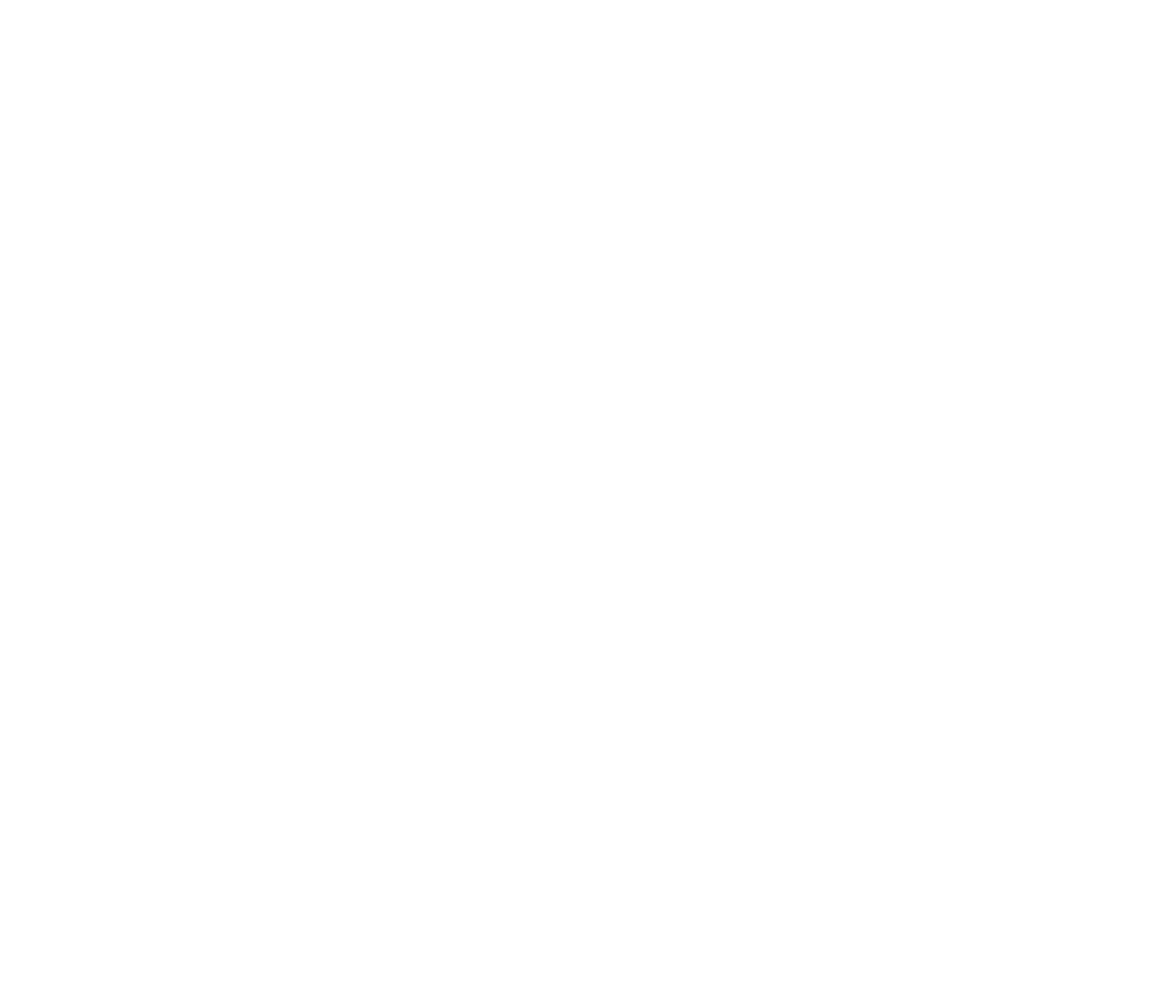
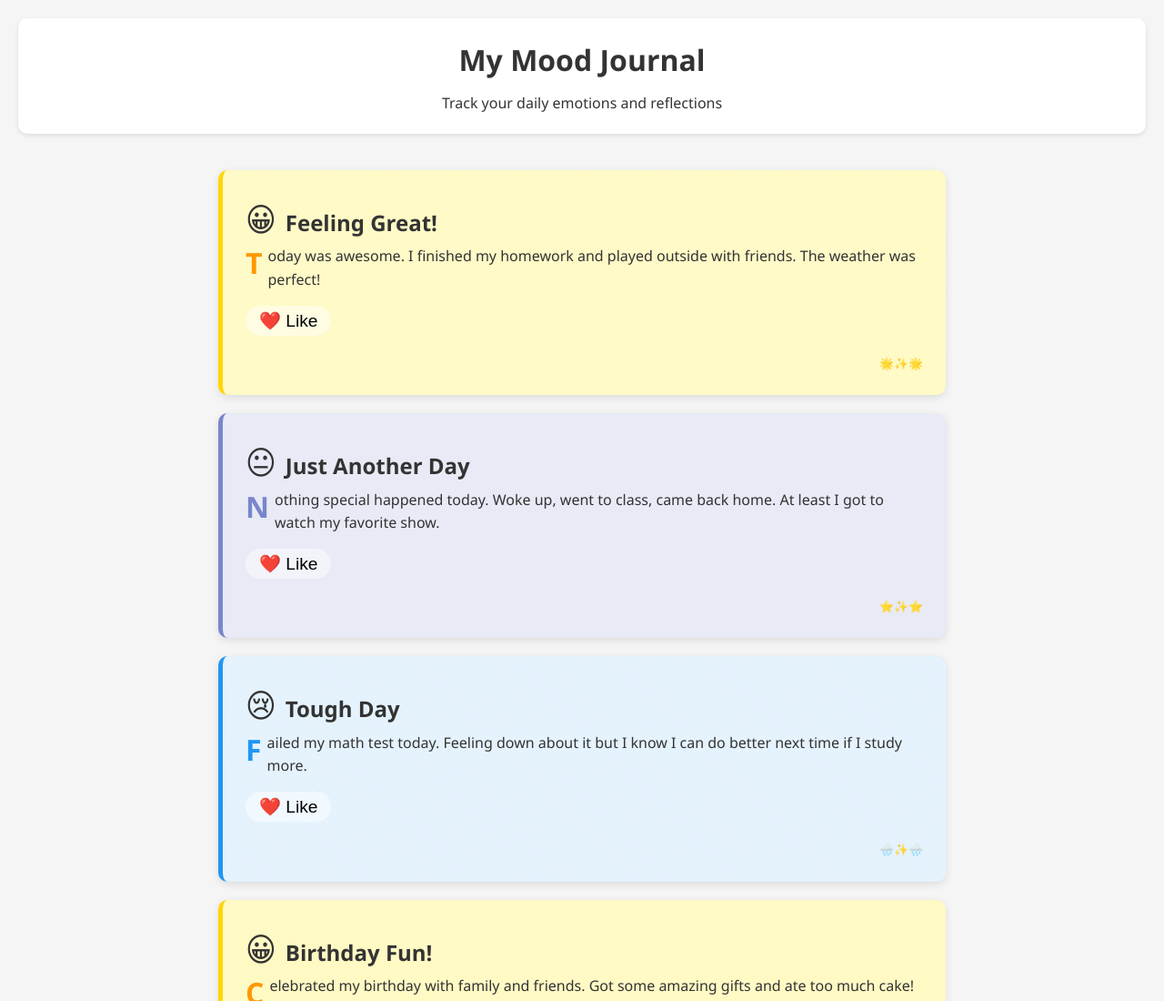
Before and after one commit to HakashiKatake/CSS3-College, a plain HTML site: page Day 9/Pesudo-Classes-Task/index.html in a window 1280 px wide. Shown: the top 1100 px of the page at 91% size. Before the commit the page ends 800 px from the top, so only its background shows below. Drawn offline with Linux system fonts and the light colour scheme.

Commit message:
pesudo task

```diff
--- a/Day 9/Pesudo-Classes-Task/index.html
+++ b/Day 9/Pesudo-Classes-Task/index.html
@@ -3,9 +3,49 @@
 <head>
     <meta charset="UTF-8">
     <meta name="viewport" content="width=device-width, initial-scale=1.0">
-    <title>Document</title>
+    <title>My Mood Journal</title>
+    <link rel="stylesheet" href="style.css">
 </head>
 <body>
+    <header>
+        <h1>My Mood Journal</h1>
+        <p>Track your daily emotions and reflections</p>
+    </header>
 
+    <div class="journal-container">
+        <div class="entry happy">
+            <h2>Feeling Great!</h2>
+            <p>Today was awesome. I finished my homework and played outside with friends. The weather was perfect!</p>
+            <button class="like-button">❤️ Like</button>
+        </div>
+
+        <div class="entry meh">
+            <h2>Just Another Day</h2>
+            <p>Nothing special happened today. Woke up, went to class, came back home. At least I got to watch my favorite show.</p>
+            <button class="like-button">❤️ Like</button>
+        </div>
+
+        <div class="entry sad">
+            <h2>Tough Day</h2>
+            <p>Failed my math test today. Feeling down about it but I know I can do better next time if I study more.</p>
+            <button class="like-button">❤️ Like</button>
+        </div>
+
+        <div class="entry happy">
+            <h2>Birthday Fun!</h2>
+            <p>Celebrated my birthday with family and friends. Got some amazing gifts and ate too much cake!</p>
+            <button class="like-button">❤️ Like</button>
+        </div>
+
+        <div class="entry meh">
+            <h2>Rainy Day</h2>
+            <p>Stayed indoors because of the rain. Read a book and drank hot chocolate. Not exciting but peaceful.</p>
+            <button class="like-button">❤️ Like</button>
+        </div>
+    </div>
+
+    <footer>
+        <p>© 2025 My Mood Journal</p>
+    </footer>
 </body>
 </html>
--- a/Day 9/Pesudo-Classes-Task/style.css
+++ b/Day 9/Pesudo-Classes-Task/style.css
@@ -0,0 +1,184 @@
+/* Base Styles */
+* {
+    margin: 0;
+    padding: 0;
+    box-sizing: border-box;
+}
+
+body {
+    font-family: 'Segoe UI', Tahoma, Geneva, Verdana, sans-serif;
+    background-color: #f5f5f5;
+    color: #333;
+    line-height: 1.6;
+    padding: 20px;
+}
+
+header {
+    text-align: center;
+    margin-bottom: 40px;
+    padding: 20px;
+    background-color: white;
+    border-radius: 10px;
+    box-shadow: 0 2px 5px rgba(0,0,0,0.1);
+}
+
+h1 {
+    color: #333;
+    margin-bottom: 10px;
+}
+
+/* Journal Container */
+.journal-container {
+    max-width: 800px;
+    margin: 0 auto;
+    display: flex;
+    flex-direction: column;
+    gap: 20px;
+}
+
+/* Entries Styling */
+.entry {
+    padding: 25px;
+    border-radius: 10px;
+    box-shadow: 0 3px 10px rgba(0,0,0,0.1);
+    transition: transform 0.3s ease, box-shadow 0.3s ease;
+    position: relative;
+}
+
+/* Hover effect for cards - optional stretch goal */
+.entry:hover {
+    transform: translateY(-5px);
+    box-shadow: 0 5px 15px rgba(0,0,0,0.2);
+}
+
+/* Alternating backgrounds based on mood */
+.happy {
+    background-color: #fff9c4; /* Light yellow for happy */
+    border-left: 5px solid #ffd600;
+}
+
+.meh {
+    background-color: #e8eaf6; /* Light blue-grey for meh */
+    border-left: 5px solid #7986cb;
+}
+
+.sad {
+    background-color: #e3f2fd; /* Light blue for sad */
+    border-left: 5px solid #2196f3;
+}
+
+/* Every odd entry gets a slight pattern */
+.entry:nth-child(odd) {
+    background-image: linear-gradient(45deg, rgba(255,255,255,.1) 25%, transparent 25%, transparent 50%, rgba(255,255,255,.1) 50%, rgba(255,255,255,.1) 75%, transparent 75%, transparent);
+    background-size: 10px 10px;
+}
+
+/* Mood Emoji with ::before */
+.entry h2::before {
+    margin-right: 10px;
+    font-size: 1.5em;
+}
+
+.happy h2::before {
+    content: "😀"; /* Happy emoji */
+}
+
+.meh h2::before {
+    content: "😐"; /* Meh emoji */
+}
+
+.sad h2::before {
+    content: "😢"; /* Sad emoji */
+}
+
+/* Hover surprise - change emoji on hover */
+.happy:hover h2::before {
+    content: "🤩"; /* Even happier emoji */
+}
+
+.meh:hover h2::before {
+    content: "🙂"; /* Slightly happier emoji */
+}
+
+.sad:hover h2::before {
+    content: "🤗"; /* Comforting emoji */
+}
+
+/* First letter styling */
+.entry p::first-letter {
+    font-size: 2em;
+    font-weight: bold;
+    float: left;
+    line-height: 1;
+    margin-right: 6px;
+    padding-top: 4px;
+}
+
+.happy p::first-letter {
+    color: #ff9800; /* Orange for happy */
+}
+
+.meh p::first-letter {
+    color: #7986cb; /* Blue-purple for meh */
+}
+
+.sad p::first-letter {
+    color: #2196f3; /* Blue for sad */
+}
+
+/* Like Button */
+.like-button {
+    background: none;
+    border: none;
+    font-size: 1.2em;
+    cursor: pointer;
+    margin-top: 15px;
+    padding: 5px 15px;
+    border-radius: 30px;
+    transition: all 0.3s ease;
+    background-color: rgba(255,255,255,0.5);
+}
+
+.like-button:hover {
+    background-color: rgba(255,255,255,0.8);
+}
+
+/* Active state for like button */
+.like-button:active {
+    transform: scale(1.2);
+    color: #e91e63;
+}
+
+.like-button:active::before {
+    content: "💖 ";
+}
+
+/* Optional decorative line with ::after */
+.entry::after {
+    content: "✨✨✨";
+    display: block;
+    text-align: right;
+    margin-top: 20px;
+    font-size: 0.8em;
+    color: #aaa;
+}
+
+.happy::after {
+    content: "🌟✨🌟";
+}
+
+.meh::after {
+    content: "⭐✨⭐";
+}
+
+.sad::after {
+    content: "🌧️✨🌧️";
+}
+
+
+footer {
+    text-align: center;
+    margin-top: 50px;
+    color: #777;
+    font-size: 0.9em;
+}
```
Also changed, not shown: Day 9/Task-VisualPlayGround/index.html (+10 -10 lines).
